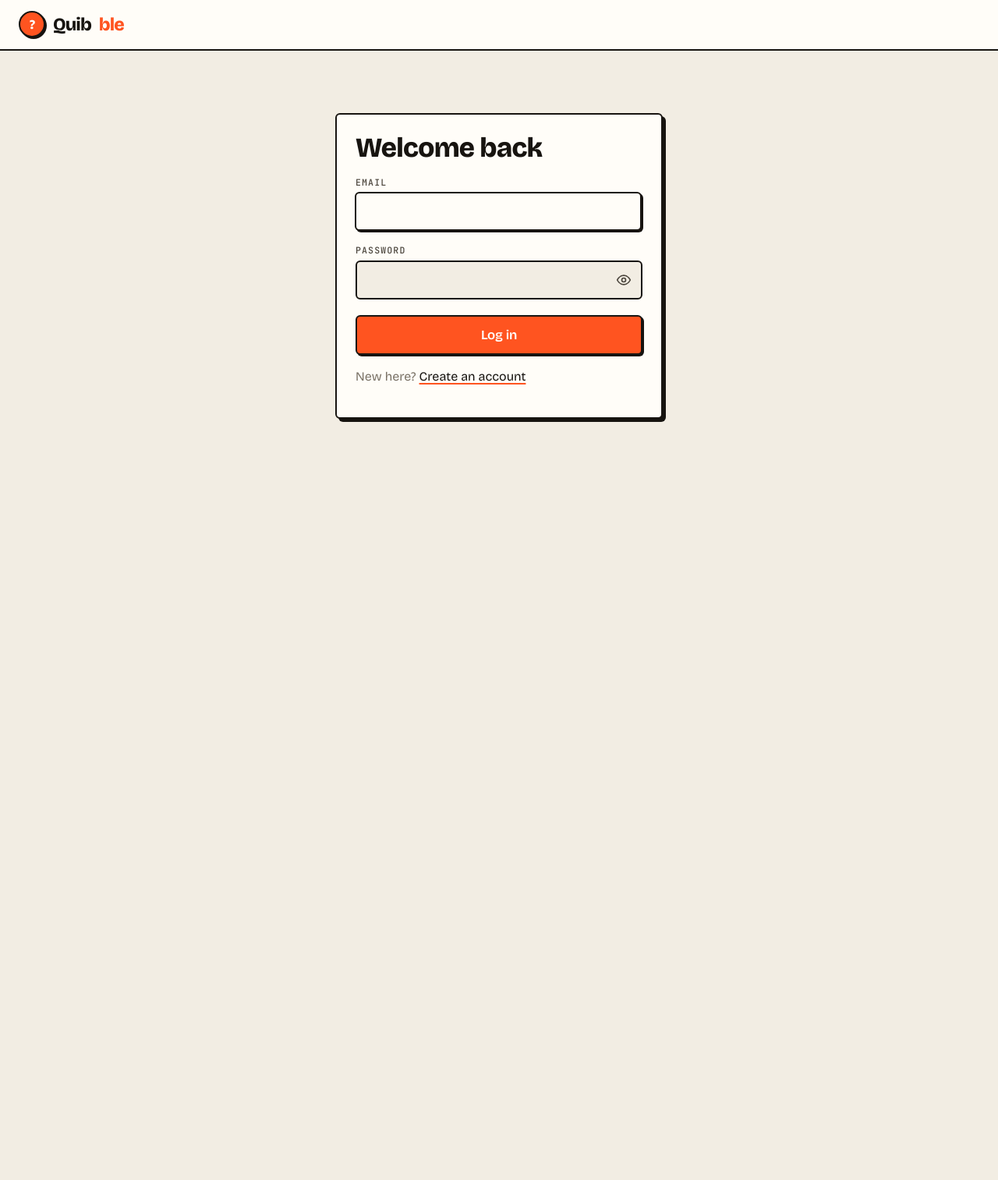
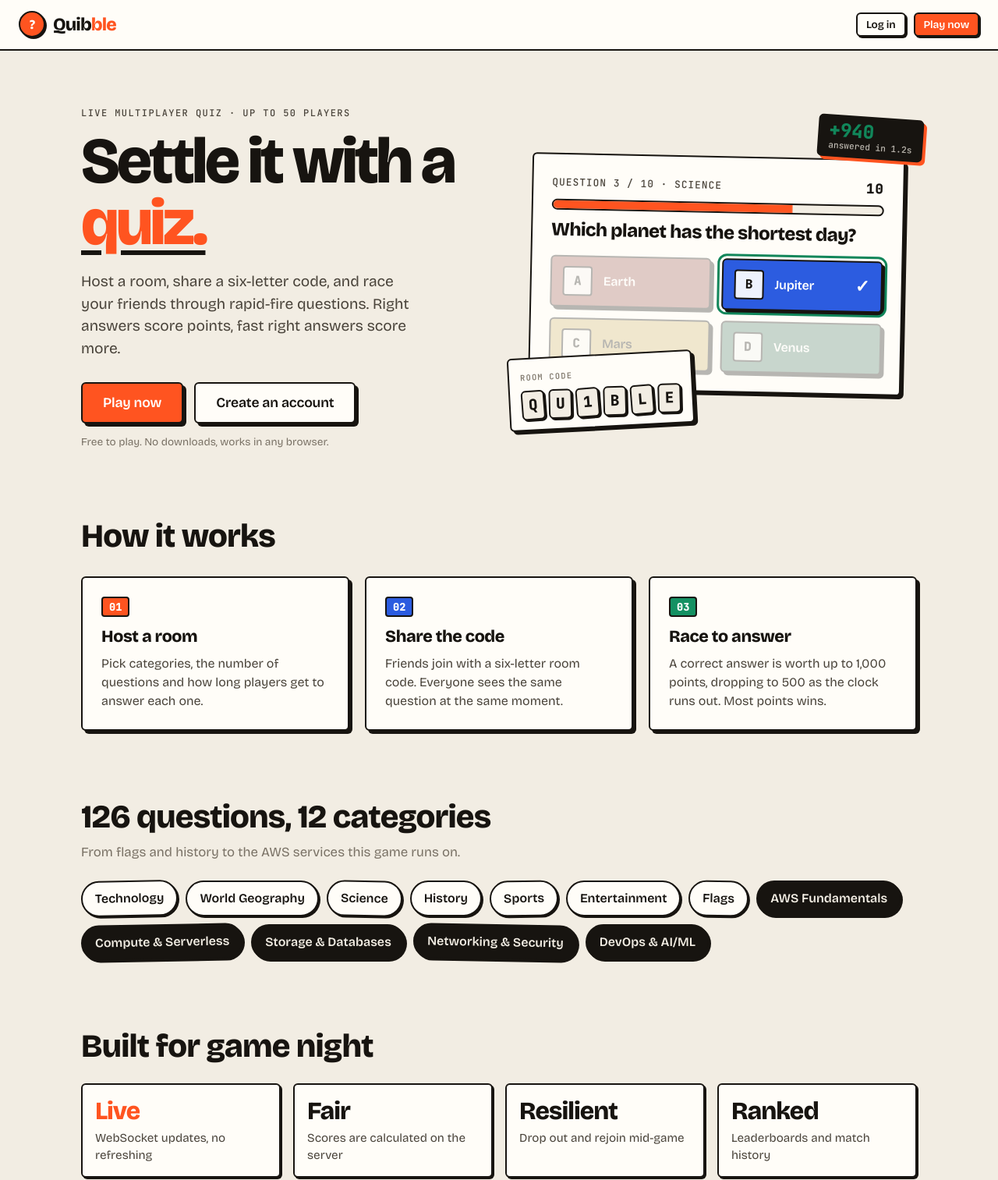
Before and after one commit to Yash19k/quibble, a website: page public/index.html in a window 1280 px wide. Shown: the top 1513 px of the page at 78% size. Before the commit the page ends 800 px from the top, so only its background shows below. Drawn offline with nearby package versions, Linux system fonts and the light colour scheme.

Commit message:
Add landing page and favicon
- New landing page at / with hero, how-it-works, categories and AWS stack sections
- Game moves to /play.html (supports ?mode=register)
- SVG favicon on all pages
- Fix gap in the Quibble wordmark

```diff
--- a/aws/local/dev-server.mjs
+++ b/aws/local/dev-server.mjs
@@ -120,7 +120,7 @@ globalThis.__QUIBBLE_LOCAL__ = {
 };
 
 // ---------- HTTP: /api -> Lambda, everything else -> static files (like S3) ----------
-const TYPES = { '.html': 'text/html', '.js': 'text/javascript', '.css': 'text/css', '.svg': 'image/svg+xml', '.png': 'image/png' };
+const TYPES = { '.html': 'text/html', '.js': 'text/javascript', '.css': 'text/css', '.svg': 'image/svg+xml', '.png': 'image/png', '.ico': 'image/x-icon' };
 const publicDir = path.join(ROOT_DIR, 'public');
 
 const server = http.createServer(async (req, res) => {
--- /dev/null
+++ b/public/css/landing.css
@@ -0,0 +1,128 @@
+/* Landing page. Builds on the tokens and components in style.css. */
+
+.landing .top { position: sticky; top: 0; z-index: 5; }
+
+.eyebrow {
+  font: 500 .75rem var(--mono); text-transform: uppercase; letter-spacing: .12em;
+  color: var(--ink-2); margin: 0 0 14px;
+}
+.btn.big { padding: 14px 26px; font-size: 1.1rem; box-shadow: var(--shadow); }
+.btn.big:hover { box-shadow: 5px 5px 0 var(--ink); }
+.small-print { font-size: .85rem; margin: 14px 0 0; }
+.accent { color: var(--accent); }
+
+/* ---------- hero ---------- */
+.hero {
+  max-width: 1120px; margin: 0 auto;
+  padding: 72px 24px 64px;
+  display: grid; grid-template-columns: minmax(0, 1.05fr) minmax(0, 1fr); gap: 56px; align-items: center;
+}
+.hero h1 {
+  font-size: clamp(2.8rem, 7vw, 5.2rem);
+  letter-spacing: -.045em; line-height: .95;
+  margin-bottom: 22px;
+}
+.hero h1 em {
+  font-style: normal; color: var(--accent);
+  text-decoration: underline; text-decoration-thickness: 6px; text-underline-offset: 8px;
+  text-decoration-color: var(--ink);
+}
+.lede { font-size: 1.2rem; color: var(--ink-2); max-width: 34ch; margin: 0 0 28px; }
+.cta-row { gap: 14px; }
+
+/* demo card */
+.demo { position: relative; padding: 28px 18px 40px 0; }
+.demo-card { transform: rotate(1.2deg); margin: 0; }
+.demo-card .qtext { font-size: 1.5rem; margin: 12px 0 18px; }
+.demo-card .opt { min-height: 58px; padding: 12px 14px; font-size: 1rem; cursor: default; }
+.demo-card .opt:hover { transform: none; box-shadow: var(--shadow); }
+.demo-card .opt.correct:hover { box-shadow: var(--shadow); }
+.demo-card .bar > i { transition: transform 1s linear; }
+
+.demo-code {
+  position: absolute; left: -28px; bottom: -6px;
+  background: var(--card); border: 2px solid var(--line); border-radius: var(--r);
+  box-shadow: var(--shadow); padding: 10px 14px 12px; transform: rotate(-3deg);
+}
+.code-label { font: 500 .65rem var(--mono); text-transform: uppercase; letter-spacing: .12em; color: var(--muted); }
+.demo-code .code { padding: 6px 0 0; gap: 5px; justify-content: flex-start; }
+.demo-code .code span { width: 30px; height: 38px; font-size: 1.2rem; }
+
+.demo-score {
+  position: absolute; right: -8px; top: -22px;
+  background: var(--ink); color: var(--paper);
+  border-radius: var(--r); padding: 8px 14px;
+  box-shadow: 4px 4px 0 var(--accent); transform: rotate(4deg);
+  display: flex; flex-direction: column; align-items: flex-start;
+}
+.demo-score b { font: 800 1.5rem/1 var(--mono); color: var(--good); }
+.demo-score span { font: 500 .7rem var(--mono); opacity: .75; }
+@media (prefers-color-scheme: dark) { .demo-score { background: var(--card); color: var(--ink); border: 2px solid var(--line); } }
+
+/* ---------- sections ---------- */
+.sections { max-width: 1120px; padding: 24px 24px 80px; }
+.sections > section { margin-bottom: 88px; }
+.sections h2 { font-size: clamp(1.8rem, 4vw, 2.6rem); }
+.section-head { margin-bottom: 24px; }
+.section-head p { margin: 0; font-size: 1.05rem; }
+
+.step-list { list-style: none; padding: 0; margin: 28px 0 0; display: grid; grid-template-columns: repeat(3, 1fr); gap: 20px; }
+.step-list .card { margin: 0; }
+.step-list p { margin: 0; color: var(--ink-2); }
+.step-n {
+  display: inline-block; font: 800 .85rem var(--mono); color: #fff;
+  background: var(--accent); border: 2px solid var(--line); border-radius: 4px;
+  padding: 2px 8px; margin-bottom: 14px;
+}
+.step-list li:nth-child(2) .step-n { background: var(--o1); }
+.step-list li:nth-child(3) .step-n { background: var(--o3); }
+
+.cat-cloud { list-style: none; padding: 0; margin: 0; display: flex; flex-wrap: wrap; gap: 10px; }
+.cat-cloud li {
+  padding: 9px 16px; font-weight: 600;
+  background: var(--card); border: 2px solid var(--line); border-radius: 99px;
+  box-shadow: var(--shadow-sm);
+}
+.cat-cloud li:nth-child(4n+1) { transform: rotate(-1deg); }
+.cat-cloud li:nth-child(4n+3) { transform: rotate(1deg); }
+.cat-cloud li:nth-child(n+8) { background: var(--ink); color: var(--paper); }
+
+.feature-grid { display: grid; grid-template-columns: repeat(4, 1fr); gap: 16px; margin-top: 24px; }
+.feature-grid .stat { margin: 0; font: 500 .95rem/1.45 var(--display); text-transform: none; letter-spacing: 0; color: var(--ink-2); }
+.feature-grid .stat b { margin-bottom: 6px; }
+
+.stack { display: grid; grid-template-columns: 1fr 1fr; gap: 32px; align-items: center; padding: 36px; }
+.stack p { margin: 0; }
+.stack-list { list-style: none; padding: 0; margin: 0; display: grid; grid-template-columns: 1fr 1fr; gap: 10px; }
+.stack-list li {
+  font: 500 .85rem var(--mono); padding: 12px 14px;
+  background: var(--paper); border: 2px solid var(--line); border-radius: var(--r);
+}
+.stack-list li::before { content: '▸ '; color: var(--accent); }
+
+.final { text-align: center; padding: 56px 24px; border: 2px dashed var(--hair); border-radius: var(--r); }
+.final h2 { margin-bottom: 22px; }
+
+.foot {
+  display: flex; justify-content: space-between; flex-wrap: wrap; gap: 12px;
+  padding: 22px 24px; border-top: 2px solid var(--line); background: var(--card);
+  font: 500 .85rem var(--mono); color: var(--ink-2);
+}
+
+/* ---------- responsive ---------- */
+@media (max-width: 900px) {
+  .hero { grid-template-columns: minmax(0, 1fr); gap: 40px; padding: 48px 16px; }
+  .demo { padding: 24px 8px 48px 16px; max-width: 520px; }
+  .demo-code { left: 0; }
+  .step-list { grid-template-columns: 1fr; }
+  .feature-grid { grid-template-columns: 1fr 1fr; }
+  .stack { grid-template-columns: 1fr; padding: 24px; }
+  .sections { padding: 16px 16px 64px; }
+  .sections > section { margin-bottom: 64px; }
+}
+@media (max-width: 480px) {
+  .top { padding: 12px 16px; }
+  .feature-grid, .stack-list { grid-template-columns: 1fr; }
+  .demo-card .opts { grid-template-columns: 1fr 1fr; }
+  .cta-row .btn { flex: 1 1 100%; }
+}
--- a/public/css/style.css
+++ b/public/css/style.css
@@ -66,9 +66,10 @@ a { color: var(--ink); text-decoration-color: var(--accent); text-decoration-thi
 .brand {
   font-weight: 800; font-size: 1.45rem; letter-spacing: -.04em;
   text-decoration: none; color: var(--ink);
-  display: inline-flex; align-items: center; gap: 10px;
+  display: inline-flex; align-items: center;
 }
 .brand::before {
+  margin-right: 10px;
   content: '?';
   display: grid; place-items: center;
   width: 30px; height: 30px;
@@ -77,7 +78,7 @@ a { color: var(--ink); text-decoration-color: var(--accent); text-decoration-thi
   font-size: 1.05rem; box-shadow: var(--shadow-sm);
 }
 .brand span { color: var(--accent); }
-.brand small { font: 500 .7rem var(--mono); text-transform: uppercase; letter-spacing: .12em; padding: 2px 6px; border: 1.5px solid var(--line); border-radius: 4px; color: var(--ink-2); }
+.brand small { margin-left: 10px; font: 500 .7rem var(--mono); text-transform: uppercase; letter-spacing: .12em; padding: 2px 6px; border: 1.5px solid var(--line); border-radius: 4px; color: var(--ink-2); }
 nav { display: flex; gap: 10px; align-items: center; flex-wrap: wrap; }
 nav .who { font: 500 .85rem var(--mono); color: var(--ink-2); display: inline-flex; align-items: center; gap: 8px; }
 nav .who::before { content: ''; width: 8px; height: 8px; border-radius: 50%; background: var(--good); }
--- a/public/index.html
+++ b/public/index.html
@@ -3,17 +3,140 @@
 <head>
   <meta charset="utf-8">
   <meta name="viewport" content="width=device-width, initial-scale=1">
-  <title>Quibble</title>
+  <title>Quibble · Real-time multiplayer quiz</title>
+  <meta name="description" content="Quibble is a real-time multiplayer quiz game. Host a room, share a 6-letter code and race your friends. Faster correct answers score more.">
+  <meta name="theme-color" content="#ff5420">
+  <link rel="icon" href="/favicon.svg" type="image/svg+xml">
   <link rel="stylesheet" href="/css/style.css">
+  <link rel="stylesheet" href="/css/landing.css">
 </head>
-<body>
+<body class="landing">
   <header class="top">
     <a class="brand" href="/">Quib<span>ble</span></a>
-    <nav id="nav"></nav>
+    <nav>
+      <a class="btn ghost small" href="/play.html" data-auth="out">Log in</a>
+      <a class="btn small" href="/play.html" data-cta>Play now</a>
+    </nav>
   </header>
-  <main id="app"><p class="muted">Loading…</p></main>
-  <div id="toast" role="status" aria-live="polite"></div>
-  <script src="/config.js"></script>
-  <script type="module" src="/js/app.js"></script>
+
+  <section class="hero">
+    <div class="hero-copy">
+      <p class="eyebrow">Live multiplayer quiz · up to 50 players</p>
+      <h1>Settle it with a <em>quiz.</em></h1>
+      <p class="lede">Host a room, share a six-letter code, and race your friends through rapid-fire questions. Right answers score points, fast right answers score more.</p>
+      <div class="row cta-row">
+        <a class="btn big" href="/play.html" data-cta>Play now</a>
+        <a class="btn ghost big" href="/play.html?mode=register" data-auth="out">Create an account</a>
+      </div>
+      <p class="muted small-print">Free to play. No downloads, works in any browser.</p>
+    </div>
+
+    <div class="demo" aria-hidden="true">
+      <div class="card demo-card">
+        <div class="qhead"><span>Question 3 / 10 · Science</span><span class="timer" id="demo-timer">12</span></div>
+        <div class="bar"><i id="demo-bar"></i></div>
+        <p class="qtext">Which planet has the shortest day?</p>
+        <div class="opts">
+          <button class="opt dim" tabindex="-1">Earth</button>
+          <button class="opt correct" tabindex="-1">Jupiter</button>
+          <button class="opt dim" tabindex="-1">Mars</button>
+          <button class="opt dim" tabindex="-1">Venus</button>
+        </div>
+      </div>
+      <div class="demo-code">
+        <span class="code-label">Room code</span>
+        <div class="code"><span>Q</span><span>U</span><span>1</span><span>B</span><span>L</span><span>E</span></div>
+      </div>
+      <div class="demo-score"><b>+940</b><span>answered in 1.2s</span></div>
+    </div>
+  </section>
+
+  <main class="sections">
+    <section class="steps" aria-labelledby="how">
+      <h2 id="how">How it works</h2>
+      <ol class="step-list">
+        <li class="card">
+          <span class="step-n">01</span>
+          <h3>Host a room</h3>
+          <p>Pick categories, the number of questions and how long players get to answer each one.</p>
+        </li>
+        <li class="card">
+          <span class="step-n">02</span>
+          <h3>Share the code</h3>
+          <p>Friends join with a six-letter room code. Everyone sees the same question at the same moment.</p>
+        </li>
+        <li class="card">
+          <span class="step-n">03</span>
+          <h3>Race to answer</h3>
+          <p>A correct answer is worth up to 1,000 points, dropping to 500 as the clock runs out. Most points wins.</p>
+        </li>
+      </ol>
+    </section>
+
+    <section class="cats-section" aria-labelledby="cats">
+      <div class="section-head">
+        <h2 id="cats">126 questions, 12 categories</h2>
+        <p class="muted">From flags and history to the AWS services this game runs on.</p>
+      </div>
+      <ul class="cat-cloud">
+        <li>Technology</li><li>World Geography</li><li>Science</li><li>History</li>
+        <li>Sports</li><li>Entertainment</li><li>Flags</li><li>AWS Fundamentals</li>
+        <li>Compute &amp; Serverless</li><li>Storage &amp; Databases</li><li>Networking &amp; Security</li><li>DevOps &amp; AI/ML</li>
+      </ul>
+    </section>
+
+    <section class="features" aria-labelledby="features">
+      <h2 id="features">Built for game night</h2>
+      <div class="feature-grid">
+        <div class="stat"><b>Live</b>WebSocket updates, no refreshing</div>
+        <div class="stat"><b>Fair</b>Scores are calculated on the server</div>
+        <div class="stat"><b>Resilient</b>Drop out and rejoin mid-game</div>
+        <div class="stat"><b>Ranked</b>Leaderboards and match history</div>
+      </div>
+    </section>
+
+    <section class="stack card" aria-labelledby="stack">
+      <div>
+        <p class="eyebrow">Under the hood</p>
+        <h2 id="stack">Fully serverless on AWS</h2>
+        <p class="muted">No servers to keep running. Rooms, answers and scores move through managed AWS services.</p>
+      </div>
+      <ul class="stack-list">
+        <li>API Gateway WebSockets</li><li>Lambda</li><li>DynamoDB</li>
+        <li>S3</li><li>CloudWatch</li><li>IAM</li>
+      </ul>
+    </section>
+
+    <section class="final">
+      <h2>Ready when you are.</h2>
+      <a class="btn big" href="/play.html" data-cta>Start a game</a>
+    </section>
+  </main>
+
+  <footer class="foot">
+    <span>Quib<span class="accent">ble</span> · MIT licensed</span>
+    <a href="https://github.com/Yash19k/quibble" rel="noopener">Source on GitHub</a>
+  </footer>
+
+  <script>
+    // Logged-in visitors skip straight to their lobby.
+    (function () {
+      var signedIn = false;
+      try { signedIn = !!localStorage.getItem('quibble.token'); } catch (e) {}
+      if (signedIn) {
+        document.querySelectorAll('[data-auth="out"]').forEach(function (n) { n.remove(); });
+        document.querySelectorAll('[data-cta]').forEach(function (n) { n.textContent = 'Go to lobby'; });
+      }
+      // Demo countdown in the hero card.
+      var t = document.getElementById('demo-timer'), bar = document.getElementById('demo-bar');
+      if (window.matchMedia('(prefers-reduced-motion: reduce)').matches) return;
+      var left = 15;
+      setInterval(function () {
+        left = left <= 0 ? 15 : left - 1;
+        t.textContent = left;
+        bar.style.transform = 'scaleX(' + left / 15 + ')';
+      }, 1000);
+    })();
+  </script>
 </body>
 </html>
--- a/public/js/admin.js
+++ b/public/js/admin.js
@@ -15,7 +15,7 @@ async function init() {
 }
 
 function deny(msg) {
-  clear(app).append(el('div', { class: 'card narrow' }, el('h2', {}, 'Admins only'), el('p', { class: 'muted' }, msg), el('a', { class: 'btn', href: '/' }, 'Go to login')));
+  clear(app).append(el('div', { class: 'card narrow' }, el('h2', {}, 'Admins only'), el('p', { class: 'muted' }, msg), el('a', { class: 'btn', href: '/play.html' }, 'Go to login')));
 }
 
 function render() {
--- a/public/js/app.js
+++ b/public/js/app.js
@@ -30,7 +30,7 @@ async function boot() {
 function route() {
   clearInterval(tick);
   renderNav();
-  if (!me) return renderAuth();
+  if (!me) return renderAuth(new URLSearchParams(location.search).get('mode') === 'register' ? 'register' : 'login');
   if (room) return renderRoom();
   renderHome();
 }
```
Also changed, not shown: public/admin.html (+2 -1 lines), public/play.html (added, +20 -0 lines), README.md, public/favicon.svg (added).
